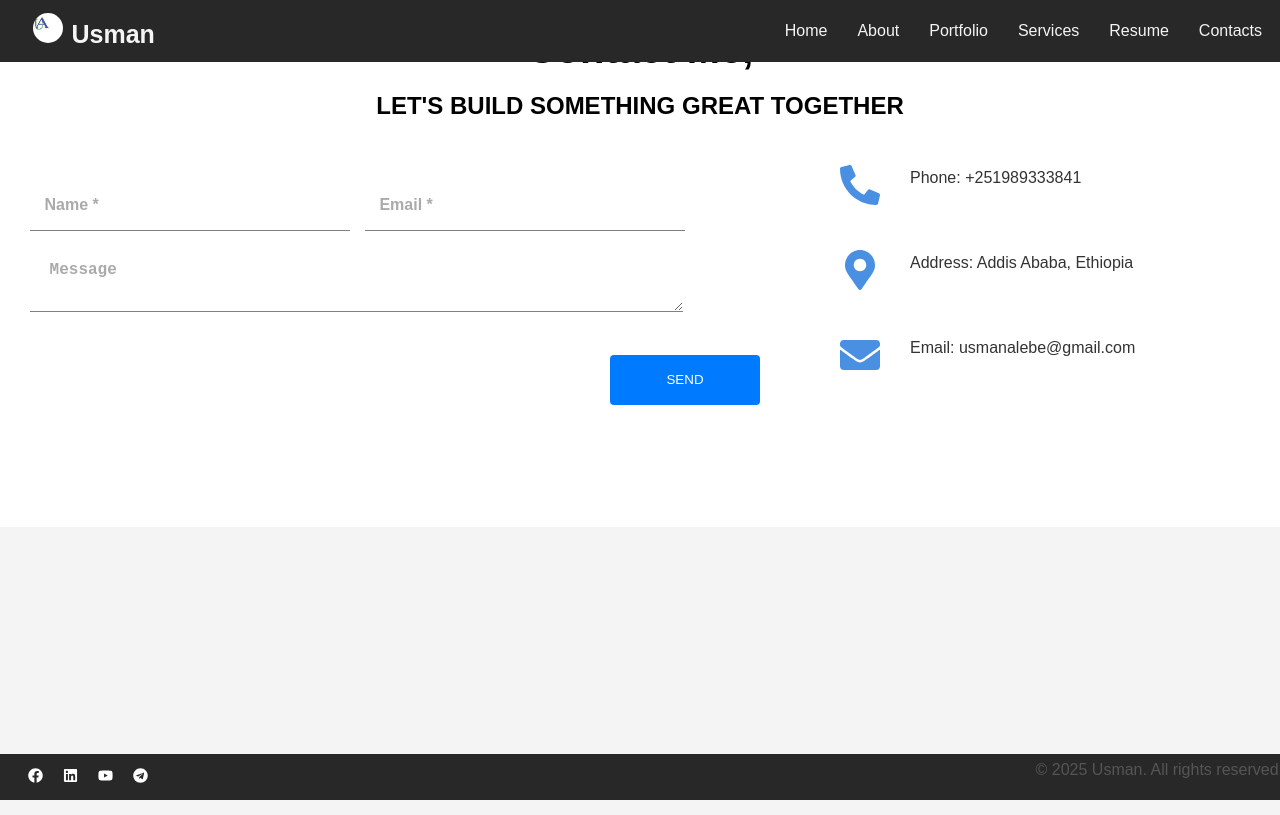
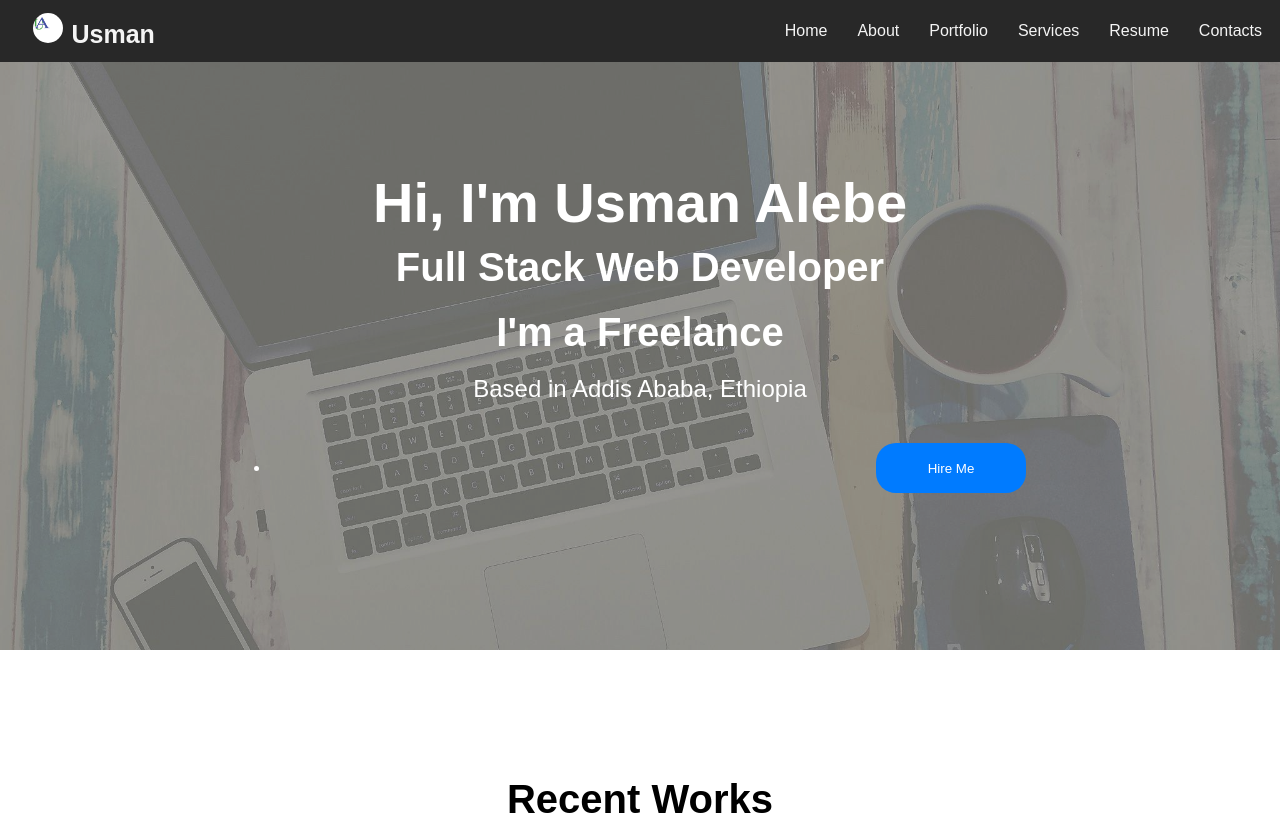
Before and after one commit to UsmanAlebeAli/usman, a React (Create React App) app: page /contacts in a window 1280 px wide. Shown: the top 815 px of the page. Built offline with nearby package versions, Linux system fonts and the light colour scheme.

Commit message:
the scroll commit
the scroll pages commit

```diff
--- a/src/App.js
+++ b/src/App.js
@@ -1,10 +1,12 @@
 import "./App.css";
+import All from "./Components/All/all";
 import AppRoute from "./Route/Route";
 
 function App() {
   return (
     <div className="App">
-      <AppRoute />
+      <All />
+      {/* <AppRoute /> */}
     </div>
   );
 }
--- a/src/Components/All/all.jsx
+++ b/src/Components/All/all.jsx
@@ -1,19 +1,59 @@
+import React, { useRef } from "react";
 import About from "../About/about";
-import Header2 from "../Header/header2";
 import ResumeDownload from "../Resume/resume";
 import RecentWorks from "../Works/recentWorks";
 import ContactForm from "../contactUs/contactus";
 import Servics from "../services/services";
+import Header from "../Header/header";
+import Port from "../port/port";
+import Header2 from "../Header/header2";
+import classes from "./all.module.css";
+function All() {
+  const aboutRef = useRef(null);
+  const headRef = useRef(null);
+  const portRef = useRef(null);
+  const resumeRef = useRef(null);
+  const servicesRef = useRef(null);
+  const worksRef = useRef(null);
+  const contactRef = useRef(null);
 
-function All() {
+  const scrollToSection = (ref) => {
+    ref.current.scrollIntoView({ behavior: "smooth" });
+  };
+
   return (
-    <div className="App">
-      <Header2 />
-      <About />
-      <ResumeDownload />
-      <Servics />
-      <RecentWorks />
-      <ContactForm />
+    <div className={classes.all_container}>
+      <Header
+        scrollToSection={scrollToSection}
+        headRef={headRef}
+        aboutRef={aboutRef}
+        portRef={portRef}
+        resumeRef={resumeRef}
+        servicesRef={servicesRef}
+        contactRef={contactRef}
+      />
+      <div ref={headRef}>
+        <Header2 scrollToSection={scrollToSection} contactRef={contactRef} />
+      </div>
+      <div ref={portRef}>
+        <Port />
+      </div>
+      <div ref={aboutRef}>
+        <About />
+      </div>
+
+      <div ref={resumeRef}>
+        <ResumeDownload />
+      </div>
+      <div ref={servicesRef}>
+        <Servics />
+      </div>
+      <div ref={worksRef}>
+        <RecentWorks />
+      </div>
+      <div ref={contactRef}>
+        <ContactForm />
+      </div>
     </div>
   );
 }
--- /dev/null
+++ b/src/Components/All/all.module.css
@@ -0,0 +1,6 @@
+.all_container {
+  background-color: white;
+  margin-top: 50px;
+  left: 0;
+  right: 0;
+}
--- a/src/Components/Header/header.jsx
+++ b/src/Components/Header/header.jsx
@@ -2,7 +2,15 @@ import React from "react";
 import classes from "./header.module.css";
 import { Link } from "react-router-dom";
 import uaa from "../../images/uaa.png";
-function Header() {
+function Header({
+  scrollToSection,
+  headRef,
+  aboutRef,
+  portRef,
+  resumeRef,
+  servicesRef,
+  contactRef,
+}) {
   return (
     <div className={classes.portfolio}>
       <nav className={classes.headerNav}>
@@ -12,22 +20,22 @@ function Header() {
           </Link>
         </div>
         <ul className={classes.navLinks}>
-          <li>
+          <li onClick={() => scrollToSection(headRef)}>
             <Link to="/">Home</Link>
           </li>
-          <li>
+          <li onClick={() => scrollToSection(aboutRef)}>
             <Link to="/about">About</Link>
           </li>
-          <li>
+          <li onClick={() => scrollToSection(portRef)}>
             <Link to="/portfolio">Portfolio</Link>
           </li>
-          <li>
+          <li onClick={() => scrollToSection(servicesRef)}>
             <Link to="/services">Services</Link>
           </li>
-          <li>
+          <li onClick={() => scrollToSection(resumeRef)}>
             <Link to="/resume">Resume</Link>
           </li>
-          <li>
+          <li onClick={() => scrollToSection(contactRef)}>
             <Link to="/contacts">Contacts</Link>
           </li>
         </ul>
--- a/src/Components/Header/header2.jsx
+++ b/src/Components/Header/header2.jsx
@@ -1,8 +1,44 @@
+// import React, { useRef } from "react";
+// import classes from "./header2.module.css";
+// import image1 from "../../images/laptop.jpg"; // Your background image
+// import Header from "./header";
+
+// const Header2 = ({ scrollToSection, contactRef }) => {
+//   return (
+//     <div className={classes.container}>
+//       <header className={classes.header}>
+//         <h1>Hi, I'm Usman Alebe</h1>
+//         <h2>Full Stack Web Developer</h2>
+//         <h2>I'm a Freelance</h2>
+//         <p>Based in Addis Ababa, Ethiopia</p>
+//         <Header contactRef={contactRef} />
+//         <li>
+//           <button
+//             className={classes.hire_me}
+//             onClick={() => scrollToSection(contactRef)}
+//           >
+//             Hire Me
+//           </button>
+//         </li>
+//       </header>
+//       <div className={classes.image_container}>
+//         <img
+//           src={image1}
+//           alt="Background"
+//           className={classes.backgroundImage}
+//         />
+//       </div>
+//     </div>
+//   );
+// };
+
+// export default Header2;
 import React from "react";
 import classes from "./header2.module.css";
 import image1 from "../../images/laptop.jpg"; // Your background image
+import Header from "./header";
 
-const Header2 = () => {
+const Header2 = ({ scrollToSection, contactRef }) => {
   return (
     <div className={classes.container}>
       <header className={classes.header}>
@@ -10,7 +46,15 @@ const Header2 = () => {
         <h2>Full Stack Web Developer</h2>
         <h2>I'm a Freelance</h2>
         <p>Based in Addis Ababa, Ethiopia</p>
-        <button className={classes.hire_me}>Hire Me</button>
+        <Header contactRef={contactRef} />
+        <li>
+          <button
+            className={classes.hire_me}
+            onClick={() => scrollToSection(contactRef)}
+          >
+            Hire Me
+          </button>
+        </li>
       </header>
       <div className={classes.image_container}>
         <img
--- a/src/Components/Header/header2.module.css
+++ b/src/Components/Header/header2.module.css
@@ -1,6 +1,7 @@
 .container {
+  padding-top: 100px;
   position: relative;
-  margin-top: 50px;
+  margin-top: 40px;
   height: 500px;
   background-color: white;
   overflow: hidden; /* Prevent overflow if needed */
--- a/src/Components/Resume/resume.module.css
+++ b/src/Components/Resume/resume.module.css
@@ -1,11 +1,11 @@
 .resume_container {
   text-align: center;
   line-height: 1.5;
-  margin-top: 150px;
   left: 0;
   right: 0;
   width: 100%;
-  height: 300px;
+  height: 500px;
+  padding-top: 100px;
 }
 
 h1 {
--- a/src/Components/contactUs/cantactus.module.css
+++ b/src/Components/contactUs/cantactus.module.css
@@ -1,5 +1,5 @@
 .contact_container {
-  margin: 0;
+  margin-top: 50px;
   width: 100%;
   height: 500px;
   background-color: white;
--- a/src/Components/port/port.jsx
+++ b/src/Components/port/port.jsx
@@ -5,7 +5,7 @@ import RecentWorks from "../Works/recentWorks";
 function Port() {
   return (
     <div>
-      <Header2 />
+      {/* <Header2 /> */}
       <RecentWorks />
     </div>
   );
--- a/src/Components/services/services.module.css
+++ b/src/Components/services/services.module.css
@@ -1,12 +1,12 @@
 .offer_container {
   text-align: center;
-  margin: 0;
   left: 0;
   right: 0;
   width: 100%;
   height: 600px;
   background-color: white;
   line-height: 1.5;
+  padding-top: 100px;
 }
 
 h1 {
```
Also changed, not shown: src/Components/context/mycontext.jsx (+21 -11 lines).
